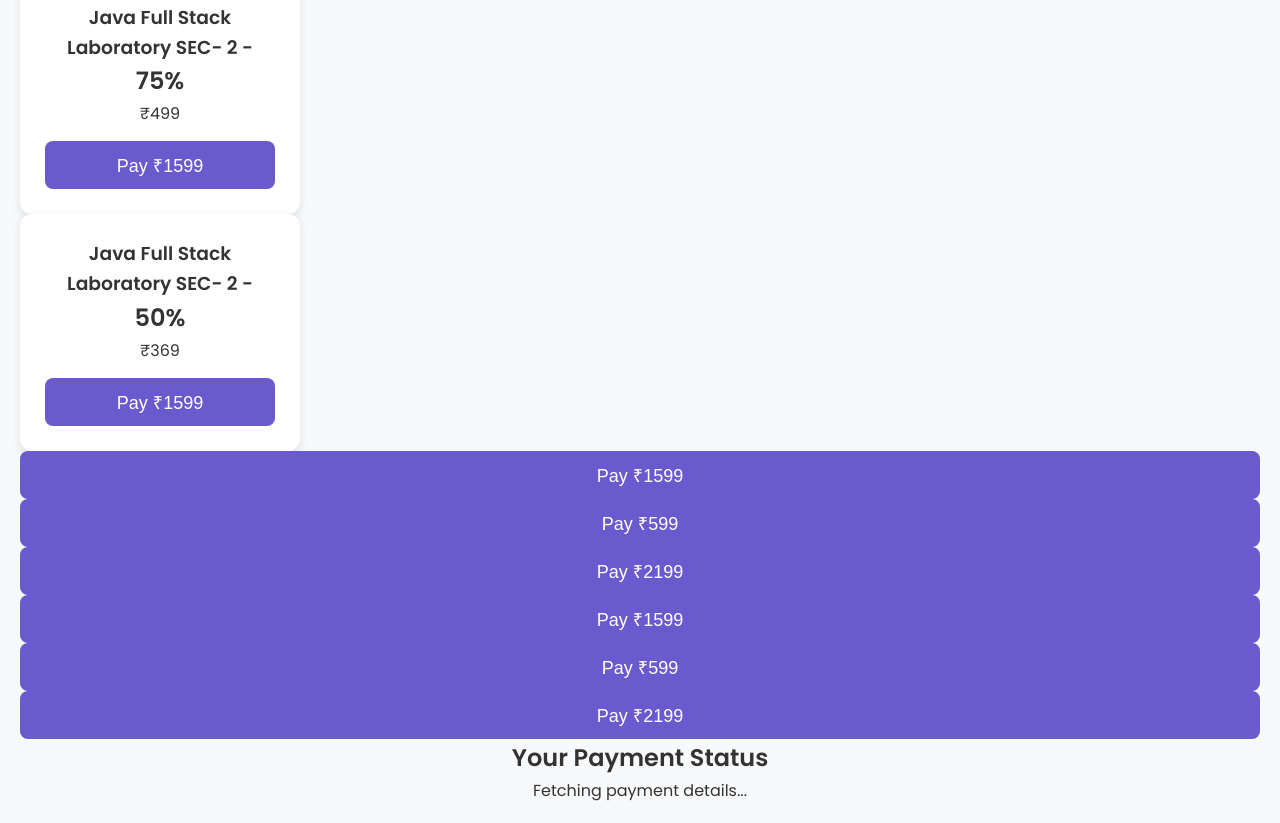
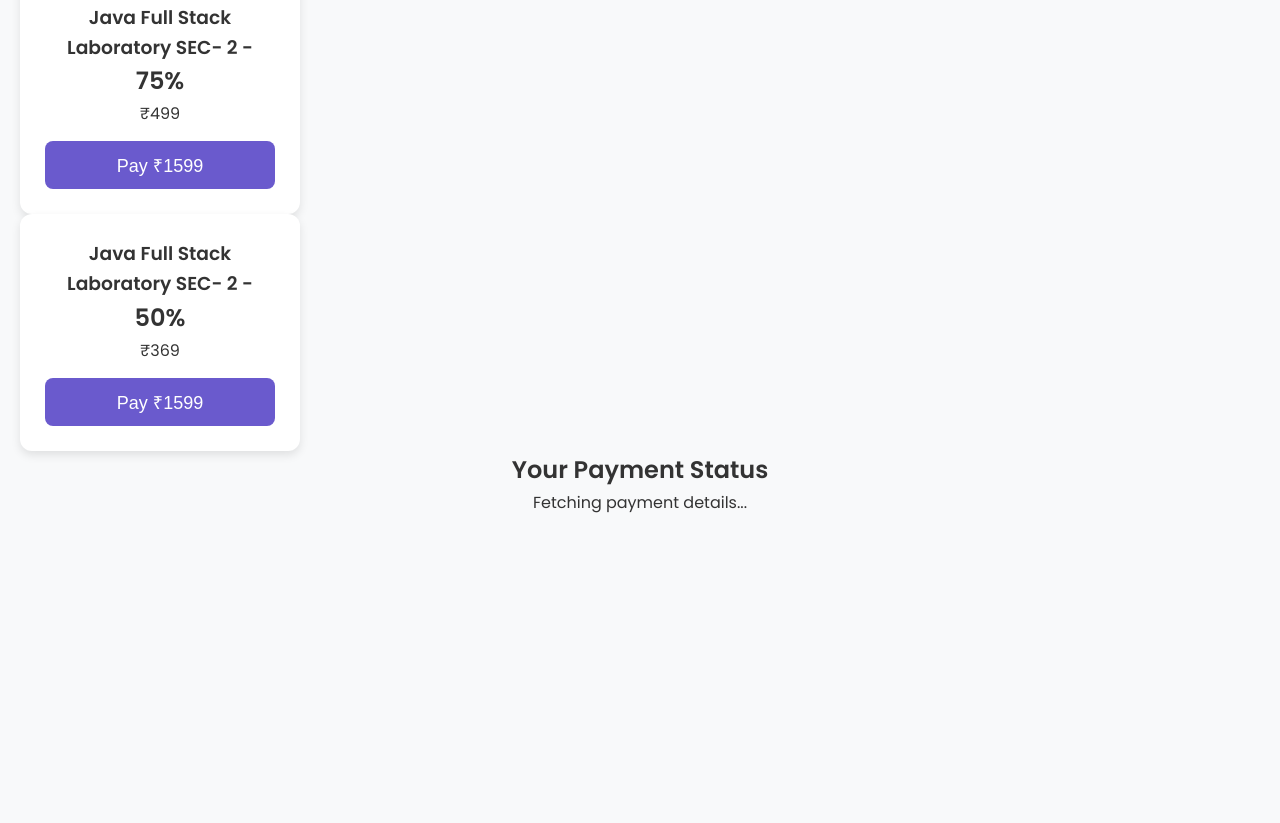
Before and after one commit to bhadra0401/TheSolaraX, a website: page public/payments.html in a window 1280 px wide. Shown: the part 1026-1849 px from the top of the page. After the commit the page ends 1561 px from the top, so only its background shows below. Drawn offline with nearby package versions, Linux system fonts and the light colour scheme; no server answers; sample sign-in values are in the browser's storage.

Commit message:
Update payments.html

```diff
--- a/public/payments.html
+++ b/public/payments.html
@@ -56,12 +56,6 @@
         <p>₹369</p>
         <button onclick="generateQRCode(369)">Pay ₹1599</button>
     </div>
-    <button onclick="generateQRCode(1599)">Pay ₹1599</button>
-    <button onclick="generateQRCode(599)">Pay ₹599</button>
-    <button onclick="generateQRCode(2199)">Pay ₹2199</button>
-    <button onclick="generateQRCode(1599)">Pay ₹1599</button>
-    <button onclick="generateQRCode(599)">Pay ₹599</button>
-    <button onclick="generateQRCode(2199)">Pay ₹2199</button>
 </div>
 
 <div id="qr-code-container" style="display: none; text-align: center;">
```
